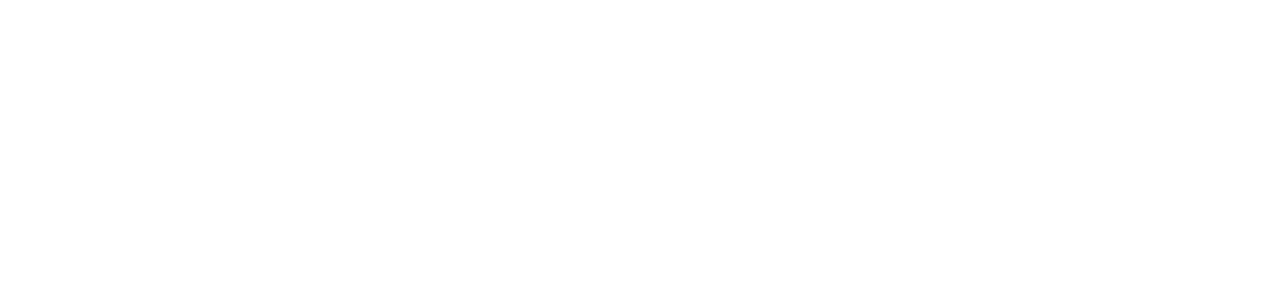
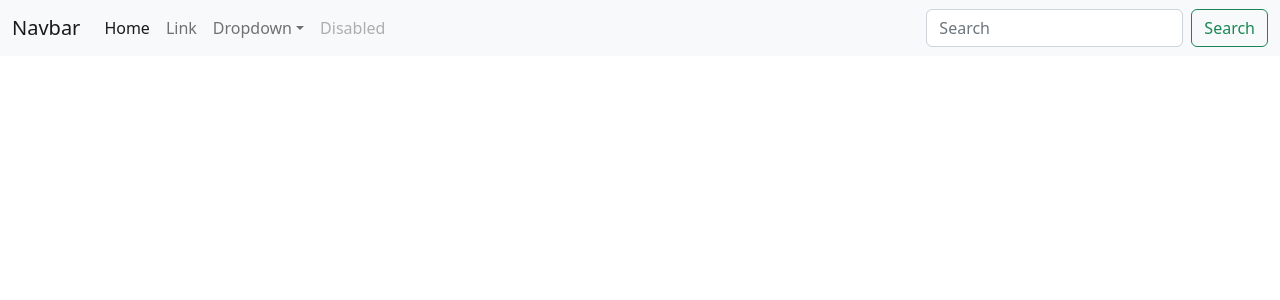
Before and after one commit to lautarog91/REACT, a React (Create React App) app: page / in a window 1280 px wide. Shown: the top 300 px of the page. Built offline with nearby package versions, Linux system fonts and the light colour scheme.

Commit message:
PreEntrega1Galicchio

```diff
--- a/src/components/App.jsx
+++ b/src/components/App.jsx
@@ -2,12 +2,12 @@
 import './App.css';
 import "bootstrap/dist/css/bootstrap.css"
 import "bootstrap/dist/js/bootstrap.bundle.min.js"
-import navBar from './navBar'
+import NavBar from './Navbar/navBar'
 
 function App() {
   return (
     <div className='App'>
-    <navBar/>
+    <NavBar/>
     </div>
   );
 }
--- a/src/components/navBar.js
+++ b/src/components/Navbar/navBar.js
@@ -1,6 +1,6 @@
 import React from 'react'
 
-const navBar = () => {
+export const NavBar = () => {
   return (
     <nav className="navbar navbar-expand-lg navbar-light bg-light">
   <div className="container-fluid">
@@ -41,4 +41,4 @@
   )
 }
 
-export default navBar
+export default NavBar
```
